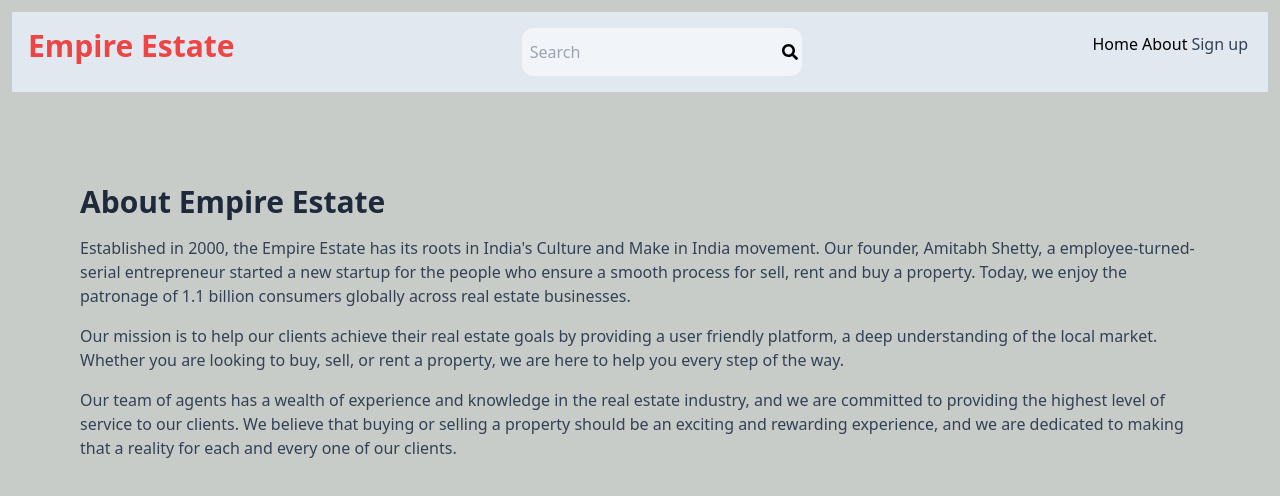
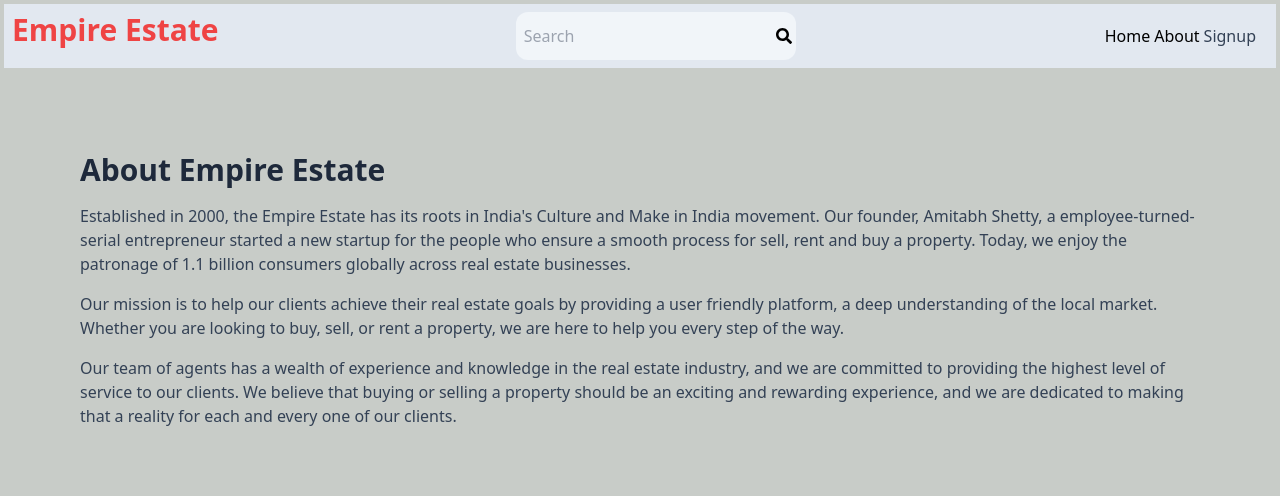
Before and after one commit to Rahul-Prajapati/Empire-estate, a React (Vite) app in the folder client/: page /about in a window 1280 px wide. Shown: the top 496 px of the page. Built offline with nearby package versions, Linux system fonts and the light colour scheme; no server answers.

Commit message:
Home and About page

```diff
--- a/client/index.html
+++ b/client/index.html
@@ -4,7 +4,7 @@
     <meta charset="UTF-8" />
     <link rel="icon" type="image/svg+xml" href="/vite.svg" />
     <meta name="viewport" content="width=device-width, initial-scale=1.0" />
-    <title>Estate Application</title>
+    <title>Empire Estate</title>
   </head>
   <body>
     <div id="root"></div>
--- a/client/src/components/Header.jsx
+++ b/client/src/components/Header.jsx
@@ -27,9 +27,9 @@ const Header = () =>{
   }, [location.search]);
 
     return (
-       <div className='flex justify-between bg-slate-200 m-3 p-4' >
+       <div className='flex justify-between bg-slate-200 m-1 p-2' >
         <h1>
-            <span className='font-bold text-3xl text-red-500' >Empire Estate</span>
+            <span className='font-bold text-xl text-red-500 sm:text-3xl ' >Empire Estate</span>
         </h1>
         <form className='flex bg-slate-100 rounded-xl p-1'
         onSubmit={handleSubmit}>
@@ -37,7 +37,7 @@ const Header = () =>{
             <button><FaSearch className=' my-3  ' /></button>
 
         </form>
-        <ul className='flex p-1 gap-1'>
+        <ul className='flex p-3 gap-1'>
             <li className='sm:inline hover:underline '><Link to="/">Home</Link></li>
             <li className='sm:inline hover:underline '><Link to="/about">About</Link></li>
 
@@ -49,7 +49,7 @@ const Header = () =>{
               </Link>
             ) : (
               <Link to='/Signup'>
-              <li className=' text-slate-700 hover:underline'> Sign up</li>
+              <li className=' text-slate-700 hover:underline'>Signup</li>
               </Link>
             )}
 
--- a/client/src/pages/About.jsx
+++ b/client/src/pages/About.jsx
@@ -1,6 +1,7 @@
 import React from 'react'
 
 export default function About(){
+
     return (
         <div className='py-20 px-4 max-w-6xl mx-auto'>
         <h1 className='text-3xl font-bold mb-4 text-slate-800'>About Empire Estate</h1>
--- a/client/src/pages/Listing.jsx
+++ b/client/src/pages/Listing.jsx
@@ -30,28 +30,22 @@ export default function Listing() {
       try {
         setLoading(true);
         const res = await fetch(`/api/listing/get/${params.listingId}`);
-        console.log("res", res);
         const data = await res.json();
-        console.log("data", data);
         if (data.success === false) {
           setError(true);
           setLoading(false);
           return;
         }
         setListing(data);
-        console.log(listing);
         setLoading(false);
-        console.log("success try");
         setError(false);
       } catch (error) {
         setError(true);
-        console.log("catch");
         setLoading(false);
       }
     };
     fetchListing();
   }, [params.listingId]);
-  console.log(loading);
 
   return (
     <main>
--- a/client/src/pages/Profile.jsx
+++ b/client/src/pages/Profile.jsx
@@ -64,7 +64,6 @@ function Profile() {
     e.preventDefault();
     try {
       dispatch(updateUserStart());
-      console.log(currentUser._id);
       const res = await fetch(`/api/user/update/${currentUser._id}`, {
         method: 'POST',
         headers: {
@@ -74,7 +73,6 @@ function Profile() {
       });
       const data = await res.json();
       if (data.success === false) {
-        console.log("failure at ====");
         dispatch(updateUserFailure(data.message));
         return;
       }
@@ -113,7 +111,6 @@ function Profile() {
         dispatch(deleteUserFailure(data.message));
         return;
       }
-     // navigate("../signup");
       dispatch(deleteUserSuccess(data));
 
     } catch (error) {
@@ -144,7 +141,6 @@ function Profile() {
       });
       const data = await res.json();
       if (data.success === false) {
-        console.log(data.message);
         return;
       }
 
@@ -157,9 +153,8 @@ function Profile() {
   };
 
   return (
-    <div className='flex flex-col justify-center items-center p-2'>
-      <h1 className='font-bold text-fuchsia-900 text-3xl p-2 ' >Profile</h1>
-      {/* <h1 className='font-bold text-fuchsia-900 text-xl'>Hi {currentUser.username}</h1> */}
+    <div className='p-2 max-w-lg mx-auto '>
+      <h1 className='font-bold text-fuchsia-900 text-center text-3xl p-2 ' >Profile</h1>
       <form className='flex flex-col gap-4' onSubmit={handleSubmit} >
       <input
           onChange={(e) => setFile(e.target.files[0])}
--- a/client/src/pages/UpdateListing.jsx
+++ b/client/src/pages/UpdateListing.jsx
@@ -87,7 +87,7 @@ export default function CreateListing() {
         (snapshot) => {
           const progress =
             (snapshot.bytesTransferred / snapshot.totalBytes) * 100;
-          console.log(`Upload is ${progress}% done`);
+         // console.log(`Upload is ${progress}% done`);
         },
         (error) => {
           reject(error);
```
Also changed, not shown: client/src/pages/CreateListing.jsx (+1 -8 lines), client/src/pages/Signup.jsx (+0 -17 lines), 2 other files (tests, documents, lock files or other folders).
